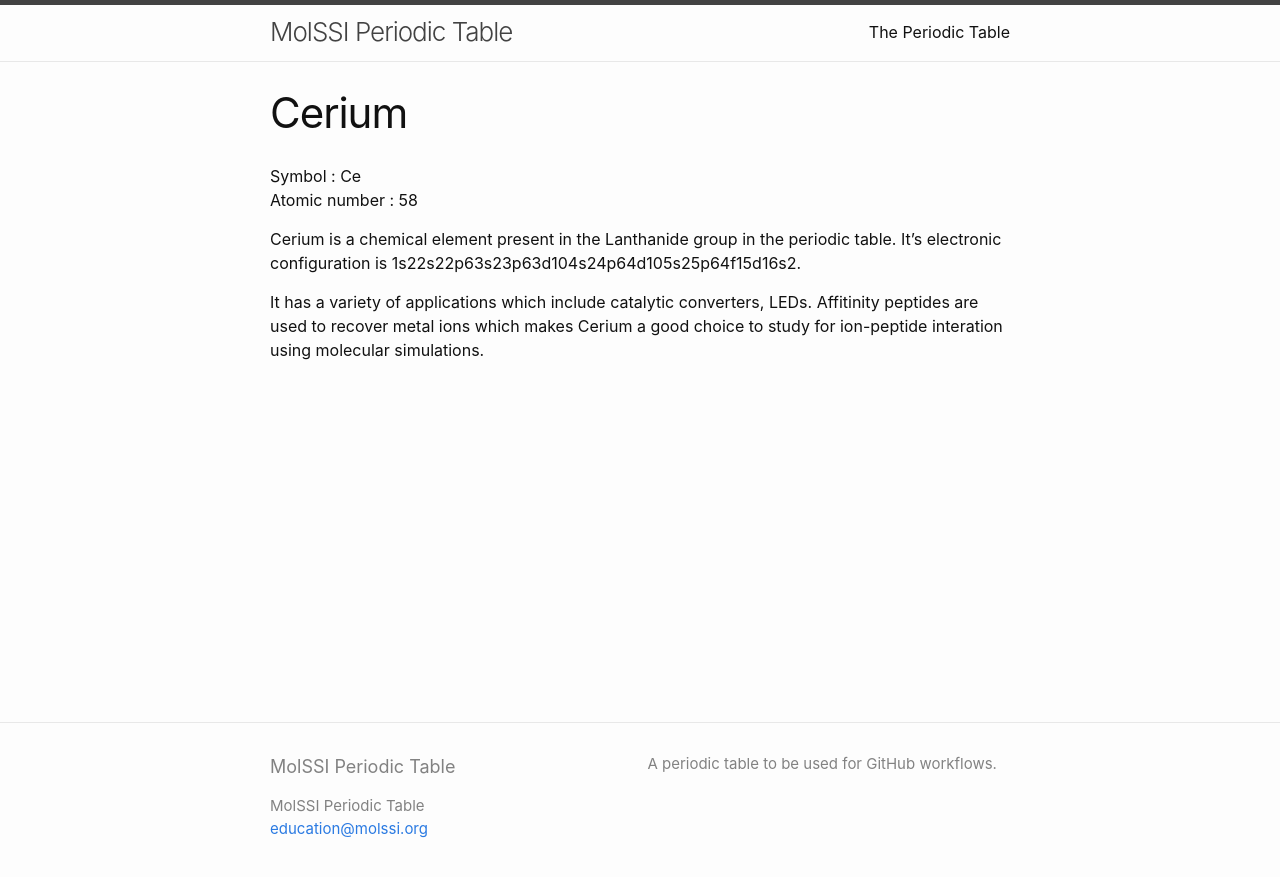
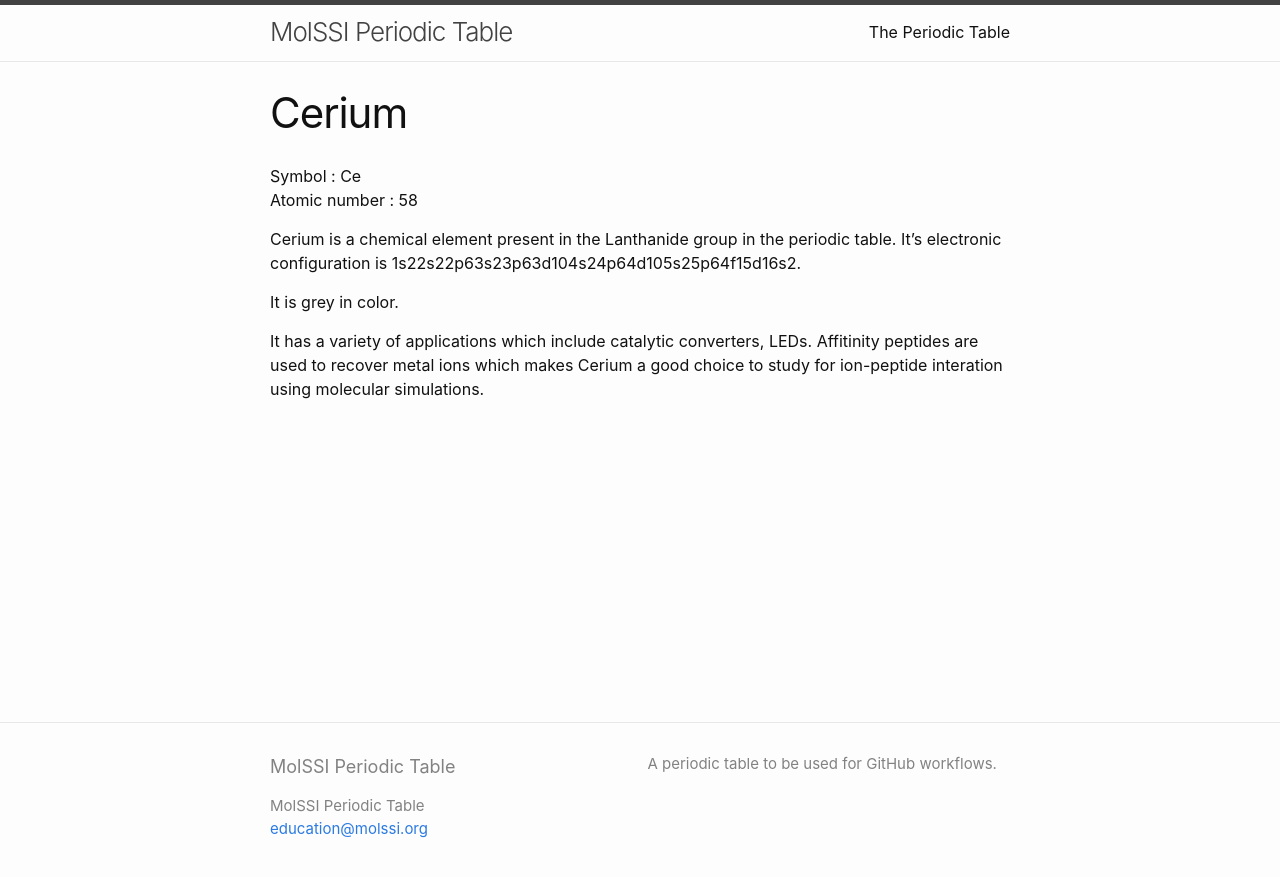
Before and after one commit to MolSSI-Education/periodic-table, a Jekyll site: the page built from elements/cerium.md, in a window 1280 px wide. Shown: the top 877 px of the page. Built offline with Jekyll 4.4.1, drawn with Linux system fonts in a browser that asks for light colours.

Commit message:
Added color information

```diff
--- a/elements/cerium.md
+++ b/elements/cerium.md
@@ -10,4 +10,6 @@ Atomic number : 58<br/>
 
 Cerium is a chemical element present in the Lanthanide group in the periodic table. It's electronic configuration is 1s22s22p63s23p63d104s24p64d105s25p64f15d16s2.
 
+It is grey in color.
+
 It has a variety of applications which include catalytic converters, LEDs. Affitinity peptides are used to recover metal ions which makes Cerium a good choice to study for ion-peptide interation using molecular simulations.
```
